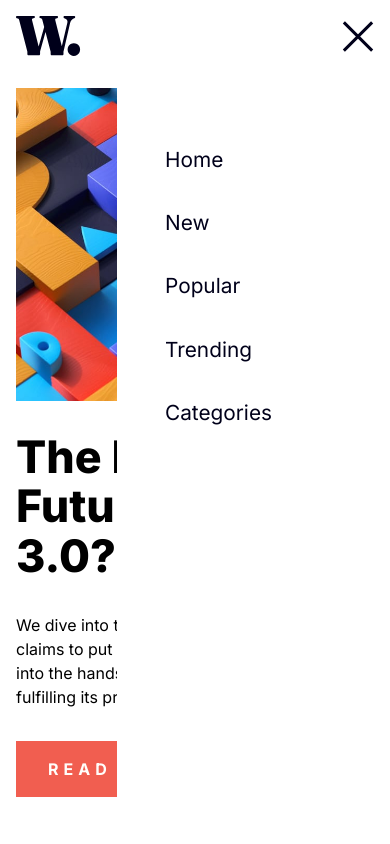
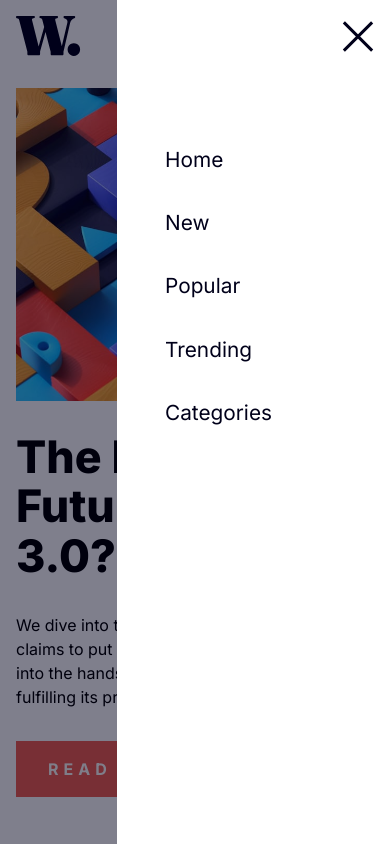
Before and after one commit to approved4me/FM-news-homepage-main, a plain HTML site: page index.html in a window 390 px wide. Both pictures are taken after a click on the element 354 px from the left and 36 px from the top of the page. Shown: the top 844 px of the page. Drawn offline with Linux system fonts and the light colour scheme.

Commit message:
prevent scrolling with overflow hidden on body

```diff
--- a/index.html
+++ b/index.html
@@ -14,11 +14,11 @@
 
 </head>
 
-<body>
+<body class="">
 
   <div class="header">
     <div class="logo"><img src="./assets/images/logo.svg" alt=""></div>
-    <div class="navbar">
+    <div class="navbar ">
       <div id="nav-mobile_menu" class="nav-mobile_menu">
         <div class="icon icon_hamburger"><img src="./assets/images/icon-menu.svg" alt=""></div>
         <div class="icon none icon_close"><img src="./assets/images/icon-menu-close.svg" alt=""></div>
@@ -46,7 +46,8 @@
           <h1>The Bright Future of Web 3.0?</h1>
         </div>
         <div class="headline_teaser">
-          <p> We dive into the next evolution of the web that claims to put the power of the platforms back into the hands
+          <p> We dive into the next evolution of the web that claims to put the power of the platforms back into the
+            hands
             of the people. But is it really fulfilling its promise?</p>
           <a href="#" class="more">Read more</a>
         </div>
--- a/script.js
+++ b/script.js
@@ -5,4 +5,5 @@ menuToggle.onclick = () => {
     mobileMenu.classList.toggle("active");
     document.getElementsByClassName("icon")[0].classList.toggle("none");
     document.getElementsByClassName("icon")[1].classList.toggle("none");
+    document.querySelector("body").classList.toggle("menu-open")
 }
--- a/style.css
+++ b/style.css
@@ -101,6 +101,22 @@ nav a {
     text-decoration: none;
     color: var(--neutral-very_dark_blue);
     font-size: 1.3rem;
+}
+
+.menu-open {
+    position: relative;
+    /* height: 100%; */
+    overflow: hidden;
+}
+
+.menu-open::after {
+    content: "";
+    position: absolute;
+    top: 0;
+    right: 0;
+    width: 100%;
+    height: 100%;
+    background-color: hsl(240, 100%, 5%, 0.5);
 
 }
 
```
